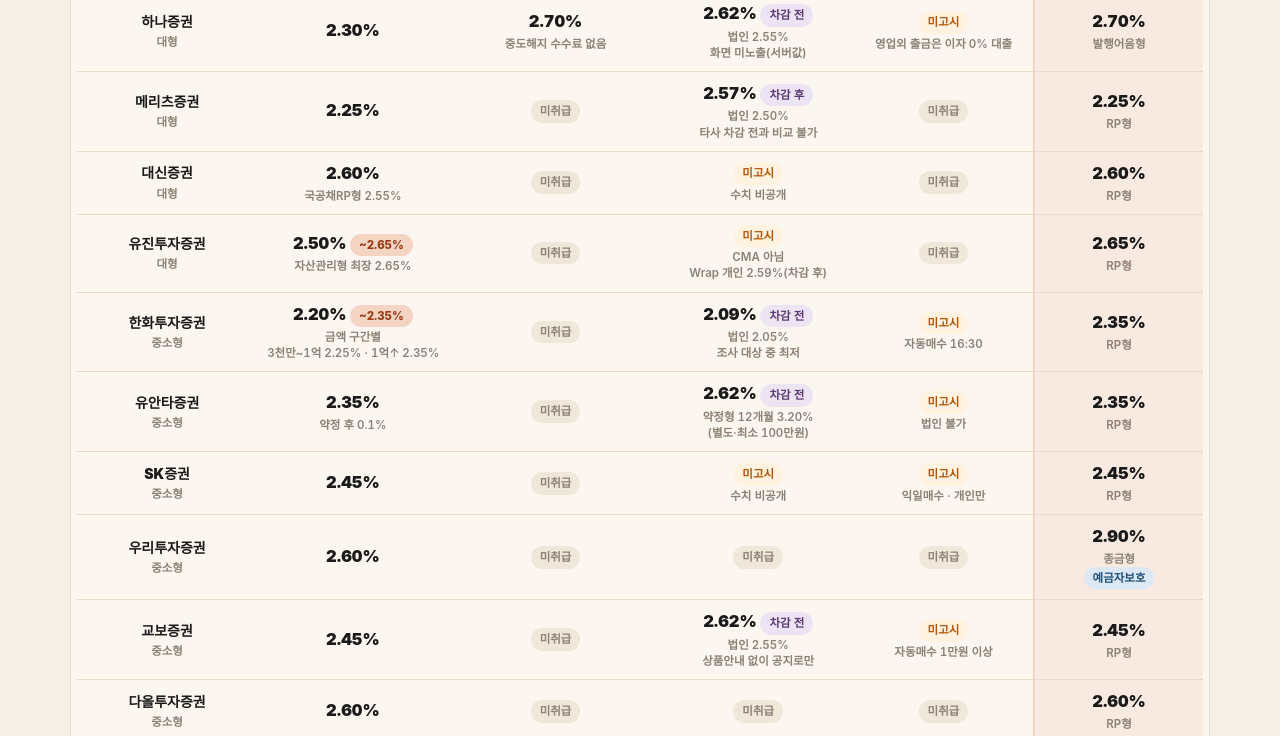
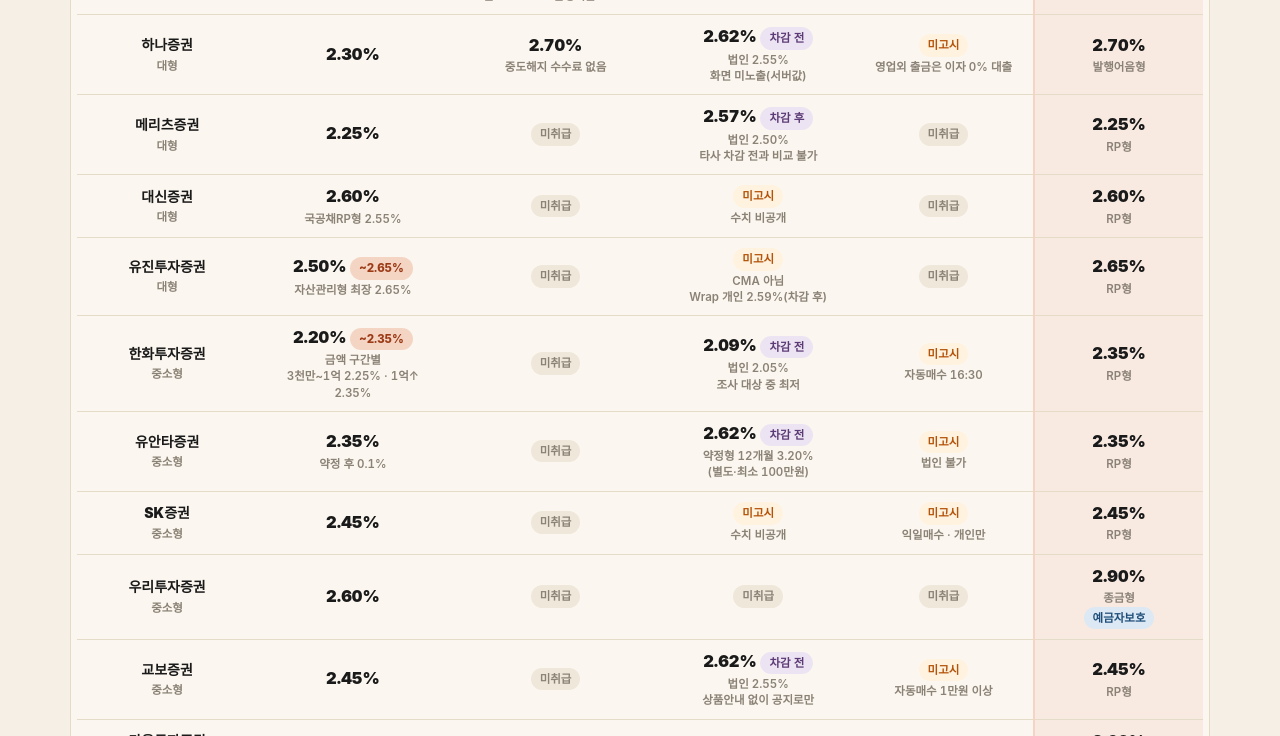
Before and after one commit to ttokjaeTV/cma-compare, a plain HTML site: page index.html in a window 1280 px wide. Shown: the part 2392-3128 px from the top of the page. Drawn offline with Linux system fonts and the light colour scheme; a web font is replaced by a local one.

Commit message:
Update index.html

```diff
--- a/index.html
+++ b/index.html
@@ -173,6 +173,8 @@
 td.name{font-weight:900;white-space:nowrap}
 td.num{font-variant-numeric:tabular-nums;font-weight:900;white-space:nowrap}
 td.num .big{font-size:16.5px}
+/* 숫자 칸은 nowrap이지만 각주는 길어질 수 있으므로 줄바꿈을 허용한다 (칸 밖으로 튀어나가는 것 방지) */
+td.num .sub{white-space:normal}
 .sub{display:block;font-size:11.5px;font-weight:600;color:var(--ink-mute);margin-top:2px;line-height:1.4}
 .dash{color:var(--ink-mute);font-weight:600}
 
@@ -308,7 +310,7 @@
     </div>
   </div>
   <div class="scope-foot">
-    표시된 금리에 <strong>금액 한도가 붙는 경우가 많습니다.</strong> 미래에셋 네이버통장 2.65%는 1,000만원까지, 신한 카드우대 2.6%는 예치금 1,000만원 한정입니다.<br>한도를 넘으면 기본금리로 떨어지니 <a href="#trap" style="color:var(--brown);font-weight:800">한도 표</a>를 함께 봐주세요.<br>법인 계좌·세금(이자소득세 15.4%)·외화 CMA는 다루지 않습니다.
+    표시된 금리에 <strong>금액 한도가 붙는 경우가 많습니다.</strong><br>미래에셋 네이버통장 2.65%는 1,000만원까지, 신한 카드우대 2.6%는 예치금 1,000만원 한정입니다.<br>한도를 넘으면 기본금리로 떨어지니 <a href="#trap" style="color:var(--brown);font-weight:800">한도 표</a>를 함께 봐주세요.<br>법인 계좌·세금(이자소득세 15.4%)·외화 CMA는 다루지 않습니다.
   </div>
 </div>
 
@@ -340,7 +342,7 @@
     </table>
   </div>
   <div class="note alert">
-    <strong>예금자보호 한도는 2025-09-01부터 1인당 1억원</strong>입니다(기존 5,000만원에서 상향). 다만 <strong>CMA·RP·발행어음은 전부 보호 대상이 아닙니다.</strong> 증권사가 파산하면 원금을 잃을 수 있고, 이 표에서 예외는 우리투자증권 종금형 3종뿐입니다.<br>반대로 CMA에 넣지 않고 계좌에 그냥 둔 현금(투자자예탁금)은 보호 대상입니다.
+    <strong>예금자보호 한도는 2025-09-01부터 1인당 1억원</strong>입니다(기존 5,000만원에서 상향). 다만 <strong>CMA·RP·발행어음은 전부 보호 대상이 아닙니다.</strong><br>증권사가 파산하면 원금을 잃을 수 있고, 이 표에서 예외는 우리투자증권 종금형 3종뿐입니다.<br>반대로 CMA에 넣지 않고 계좌에 그냥 둔 현금(투자자예탁금)은 보호 대상입니다.
   </div>
 </section>
 
@@ -422,8 +424,8 @@
   <div class="note alert">
     <strong>혼동하기 쉬운 두 가지를 정리합니다.</strong>
     <ul>
-      <li><strong>키움증권</strong>은 발행어음 인가는 받았지만(2025-11-19) <strong>CMA 계좌 자체를 취급하지 않습니다.</strong> 인터넷에 도는 "키움 2.8%"는 CMA가 아니라 별도 발행어음 상품이고, 예수금 자동 스윕도 없어 직접 매수해야 합니다.</li>
-      <li><strong>신한투자증권</strong>도 인가를 받았고(2025-12-17) 'Premier 발행어음'(수시형 2.7%)을 팔지만, <strong>CMA 유형으로는 편입하지 않았습니다.</strong> 신한 CMA는 RP·MMF·MMW 3종입니다.</li>
+      <li><strong>키움증권</strong>은 발행어음 인가는 받았지만(2025-11-19) <strong>CMA 계좌 자체를 취급하지 않습니다.</strong><br>인터넷에 도는 "키움 2.8%"는 CMA가 아니라 별도 발행어음 상품이고, 예수금 자동 스윕도 없어 직접 매수해야 합니다.</li>
+      <li><strong>신한투자증권</strong>도 인가를 받았고(2025-12-17) 'Premier 발행어음'(수시형 2.7%)을 팔지만, <strong>CMA 유형으로는 편입하지 않았습니다.</strong><br>신한 CMA는 RP·MMF·MMW 3종입니다.</li>
       <li><strong>삼성증권</strong>은 종투사 지정은 받았으나 단기금융업 인가는 아직 없습니다.<br>2026-07-31 제재 수위가 기관경고로 확정되며 결격사유가 풀려 <strong>2026년 9월 정례회의 결론이 전망</strong>됩니다.</li>
     </ul>
   </div>
@@ -432,7 +434,7 @@
 <!-- MMW / MMF -->
 <section id="mmw">
   <h2>MMW형 · MMF형<span>실적배당</span></h2>
-  <p class="desc">둘 다 <strong>확정금리가 아닙니다.</strong> MMW형은 한국증권금융에 예치하는 투자일임(랩)이라 매 영업일 정산되는 일복리 구조이고, MMF형은 단기금융펀드라 기준가로 움직입니다.<br>그래서 상당수 증권사가 아예 수치를 고시하지 않습니다.</p>
+  <p class="desc">둘 다 <strong>확정금리가 아닙니다.</strong><br>MMW형은 한국증권금융에 예치하는 투자일임(랩)이라 매 영업일 정산되는 일복리 구조입니다.<br>MMF형은 단기금융펀드라 기준가로 움직입니다.<br>그래서 상당수 증권사가 아예 수치를 고시하지 않습니다.</p>
   <div class="table-wrap">
     <table>
       <colgroup><col style="width:17%"><col style="width:23%"><col style="width:15%"><col style="width:15%"><col style="width:30%"></colgroup>
@@ -450,7 +452,7 @@
     <strong>MMW형이 대부분 2.62%로 같은 이유.</strong> 이 유형은 고객 자금을 전부 <strong>한국증권금융</strong>에 예치합니다.<br>운용처가 한 곳이니 증권사가 달라도 수익률이 수렴합니다.<br>한국증권금융 수시입출식 예수금 고시금리는 2026-07-20부터 <strong>연 2.43%</strong>이고(2.18%에서 인상), 여기에 비공시 우대금리가 얹혀 2.62%가 되는 구조로 보입니다.<br><strong>차이는 각 사 랩보수에서만 납니다</strong> — 삼성·메리츠·유안타 0.05%, 대신·유진 0.03%, 하나 0.1%.
   </div>
   <div class="note alert">
-    <strong>한화투자증권 MMW형은 예외적으로 낮습니다.</strong> CMA-MMW가 개인 2.09%인데, 같은 회사의 <strong>증금형 MMW(CMA 아님)는 2.54%</strong>로 45bp 차이가 납니다.<br>이름이 비슷해 혼동하기 쉬운 지점입니다.
+    <strong>한화투자증권 MMW형은 예외적으로 낮습니다.</strong><br>CMA-MMW가 개인 2.09%인데, 같은 회사의 <strong>증금형 MMW(CMA 아님)는 2.54%</strong>로 45bp 차이가 납니다.<br>이름이 비슷해 혼동하기 쉬운 지점입니다.
   </div>
 </section>
 
@@ -466,7 +468,7 @@
     </table>
   </div>
   <div class="note alert">
-    <strong>홈페이지 배너 숫자를 그대로 믿으면 안 됩니다.</strong> 조사 시점 우리투자증권 홈페이지 배너는 CMA Note를 "최고 연 3.7%", CMA를 "최고 연 3%"로 표기하고 있으나, 같은 페이지의 <strong>금리안내 표(기준일 2026-08-19)는 각각 3.60% / 2.90%</strong>입니다.<br>이 표에는 금리안내 표를 정본으로 반영했습니다.
+    <strong>홈페이지 배너 숫자를 그대로 믿으면 안 됩니다.</strong><br>조사 시점 우리투자증권 홈페이지 배너는 CMA Note를 "최고 연 3.7%", CMA를 "최고 연 3%"로 표기하고 있으나, 같은 페이지의 <strong>금리안내 표(기준일 2026-08-19)는 각각 3.60% / 2.90%</strong>입니다.<br>이 표에는 금리안내 표를 정본으로 반영했습니다.
   </div>
   <div class="note">
     한편 우리투자증권의 <strong>RP형 CMA(2.6%)는 종금형이 아니라 일반 CMA라 비보호</strong>입니다.<br>같은 증권사 안에서도 유형에 따라 보호 여부가 갈립니다.
@@ -485,7 +487,7 @@
     </table>
   </div>
   <div class="note">
-    조사 대상 24개사에서 <strong>"한도 없이 연 4~5%" 같은 특판 CMA는 한 건도 확인되지 않았습니다.</strong> 중소형사 특판을 기대하고 찾아봤으나, 진행 중인 CMA 고금리 이벤트가 없었습니다.<br>다만 다올·IBK·DB 3곳은 이벤트 게시판이 열리지 않아 <strong>"없음을 확인"이 아니라 "확인하지 못함"</strong>입니다.
+    조사 대상 24개사에서 <strong>"한도 없이 연 4~5%" 같은 특판 CMA는 한 건도 확인되지 않았습니다.</strong><br>중소형사 특판을 기대하고 찾아봤으나, 진행 중인 CMA 고금리 이벤트가 없었습니다.<br>다만 다올·IBK·DB 3곳은 이벤트 게시판이 열리지 않아 <strong>"없음을 확인"이 아니라 "확인하지 못함"</strong>입니다.
   </div>
 </section>
 
@@ -517,10 +519,10 @@
     </table>
   </div>
   <div class="note alert">
-    <strong>카카오페이증권 종합계좌 예탁금이용료 연 2.50%는 30만원 이하 구간에만 적용됩니다.</strong> 공시된 표는 30만원 초과 시 초과분이 아니라 <strong>전액이 연 0.15%</strong>로 적용되는 구간별 단일요율 구조입니다.<br>30만원까지의 소액 파킹용으로만 의미가 있습니다.
+    <strong>카카오페이증권 종합계좌 예탁금이용료 연 2.50%는 30만원 이하 구간에만 적용됩니다.</strong><br>공시된 표는 30만원 초과 시 초과분이 아니라 <strong>전액이 연 0.15%</strong>로 적용되는 구간별 단일요율 구조입니다.<br>30만원까지의 소액 파킹용으로만 의미가 있습니다.
   </div>
   <div class="note">
-    <strong>토스·카카오페이의 예탁금은 예금자보호 대상입니다.</strong> CMA가 없다는 게 무조건 불리한 건 아닙니다.<br>금리는 낮지만 1억원까지 보호받는 위탁자예수금이기 때문입니다.
+    <strong>토스·카카오페이의 예탁금은 예금자보호 대상입니다.</strong><br>CMA가 없다는 게 무조건 불리한 건 아닙니다.<br>금리는 낮지만 1억원까지 보호받는 위탁자예수금이기 때문입니다.
   </div>
 </section>
 
@@ -588,9 +590,9 @@
 
   <h4>비교의 한계</h4>
   <ul>
-    <li><strong>MMW형의 보수 차감 전/후 표기가 회사마다 다릅니다.</strong> 대부분 차감 전을 공시하지만 메리츠·유진은 차감 후를 공시합니다.<br>표에 어느 쪽인지 표기했으나, 같은 기준으로 정렬하면 오해가 생길 수 있습니다.</li>
-    <li><strong>MMF형은 확정금리가 아닙니다.</strong> 현대차증권 MMF 1일 3.28%는 과거 수익률이며, 앞으로 그 금리를 받는다는 뜻이 아닙니다.</li>
-    <li><strong>기존 계좌는 이 표와 다릅니다.</strong> RP형은 매수 시점 금리로 고정되는 구조가 많아(신한 28일, 교보 90일), 지금 보유 중인 계좌의 실제 적용 금리는 별도 확인이 필요합니다.</li>
+    <li><strong>MMW형의 보수 차감 전/후 표기가 회사마다 다릅니다.</strong><br>대부분 차감 전을 공시하지만 메리츠·유진은 차감 후를 공시합니다.<br>표에 어느 쪽인지 표기했으나, 같은 기준으로 정렬하면 오해가 생길 수 있습니다.</li>
+    <li><strong>MMF형은 확정금리가 아닙니다.</strong><br>현대차증권 MMF 1일 3.28%는 과거 수익률이며, 앞으로 그 금리를 받는다는 뜻이 아닙니다.</li>
+    <li><strong>기존 계좌는 이 표와 다릅니다.</strong><br>RP형은 매수 시점 금리로 고정되는 구조가 많아(신한 28일, 교보 90일), 지금 보유 중인 계좌의 실제 적용 금리는 별도 확인이 필요합니다.</li>
   </ul>
 
   <h4>참고한 1차 자료</h4>
@@ -797,8 +799,8 @@
 
 const JONG = [
   {n:'우리WON CMA Note',r:'1천만원 이하 2.90%<span class="sub">1천만원 초과 2.70%</span>',t:'변동금리',p:'매월 말 결산<br>익월 5일 (월복리)',c:'19세 이상 개인<br>1인 1계좌 · MTS 전용'},
-  {n:'CMA Note',r:'365일 3.60%<span class="sub">1~89일 2.70 · 90~179일 3.10 · 180~269일 3.40 · 270~364일 3.50</span>',t:'확정금리',p:'인출 시 정산',c:'제한 없음<br>비과세종합저축 가능'},
-  {n:'CMA',r:'365일 2.90%<span class="sub">1~89일 2.60 · 90~179일 2.70 · 180~364일 2.80</span>',t:'실적배당형<br>(변동금리)',p:'인출 시 정산',c:'선입선출<br>비과세종합저축 가능'}
+  {n:'CMA Note',r:'365일 3.60%<span class="sub">1~89일 2.70 · 90~179일 3.10<br>180~269일 3.40 · 270~364일 3.50</span>',t:'확정금리',p:'인출 시 정산',c:'제한 없음<br>비과세종합저축 가능'},
+  {n:'CMA',r:'365일 2.90%<span class="sub">1~89일 2.60 · 90~179일 2.70<br>180~364일 2.80</span>',t:'실적배당형<br>(변동금리)',p:'인출 시 정산',c:'선입선출<br>비과세종합저축 가능'}
 ];
 
 const TRAP = [
@@ -925,7 +927,7 @@
   +'<tr data-broker="우리투자증권"><td class="name">RP형 CMA<span class="sub">비교용</span></td>'
   +'<td class="num"><span class="big">2.60%</span><span class="sub">기준일 2026-07-22</span></td>'
   +'<td>확정금리</td><td>자동환매 시</td>'
-  +'<td class="txt"><span class="chip c-unprot">비보호</span><span class="sub">같은 회사라도 종금형이<br>아니면 보호 안 됨</span></td></tr>';
+  +'<td><span class="chip c-unprot">비보호</span><span class="sub">같은 회사라도 종금형이<br>아니면 보호 안 됨</span></td></tr>';
 
 // 한도 함정
 document.getElementById('trapBody').innerHTML = TRAP.map(t=>
```
